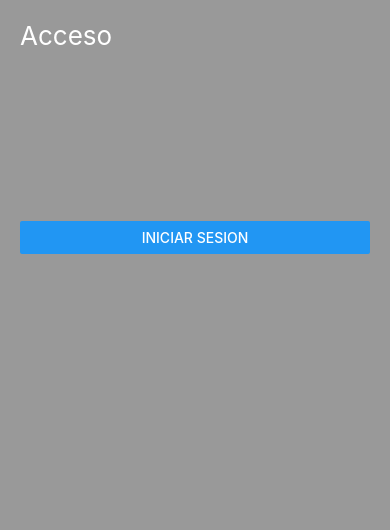
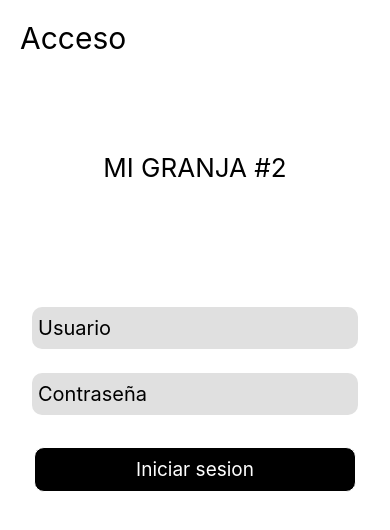
Before and after one commit to MMaycol/MyFarm2, a React Native app: screen /LoginView in a window 390 px wide. Shown: the top 530 px of the page. Built offline with nearby package versions, Linux system fonts and the light colour scheme.

Commit message:
Diseño de la vista login

```diff
--- a/components/view/LoginView.js
+++ b/components/view/LoginView.js
@@ -1,13 +1,23 @@
-import { StyleSheet, Text, View, Button} from 'react-native';
+import { StyleSheet, Text, View, TouchableOpacity , TextInput, Image} from 'react-native';
 
 const LoginView = (props) => {
 
     return (<View style={styles.CardStyle}>
-        <Text style={styles.Title}>Acceso</Text>
-        <View style={styles.OptionContainer}>
-            <Button title = "Iniciar sesion" onPress={() => {
+        <Text style = {styles.Title}>Acceso</Text>
+        <Text style = {styles.Banner}>MI GRANJA #2</Text>
+
+        <View style = {styles.body_login}>
+
+            <TextInput style = {styles.input} placeholder = "Usuario" />
+            <TextInput style = {styles.input} placeholder = "Contraseña" />
+
+        <TouchableOpacity onPress={() => {
                 props.navigation.navigate('MainView');
-            }}></Button>
+            }}
+            style = {styles.Button} >
+            <Text style = {styles.ButtonText}>Iniciar sesion</Text>
+       </TouchableOpacity>
+
         </View>
 
     </View>);
@@ -18,14 +28,48 @@ export { LoginView }
 const styles = StyleSheet.create({
     CardStyle: {
         flex: 1,
-        backgroundColor: '#999',
+        backgroundColor: 'white',
         padding: 20
-    }, Title: {
+    },
+    Title: {
         flex: 1,
-        color: "white",
+        color: "black",
+        fontSize: 30,
+        justifyContent: 'center'
+    },
+    Banner: {
+        flex: 1,
+        color: "black",
         fontSize: 26,
-        justifyContent: 'center'
-    }, OptionContainer: {
-        flex: 3
+        justifyContent: 'center',
+        textAlign: 'center'
+    },
+    input: {
+        height: 42,
+        margin: 12,
+        fontSize: 20,
+        padding: 6,
+        backgroundColor: '#e0e0e0',
+        borderRadius: 10
+      },
+    Button: {
+        marginRight: 14,
+        marginLeft: 14,
+        marginTop: 20,
+        paddingTop: 10,
+        paddingBottom: 10,
+        backgroundColor: 'black',
+        borderRadius: 10,
+        borderWidth: 1,
+        borderColor: 'white'
+    },
+    ButtonText: {
+        color: 'white',
+        textAlign: 'center',
+        fontSize: 19
+      },
+    body_login: {
+        marginTop: 10,
+       flex: 4
     }
 });
```
Also changed, not shown: Images/logo.png (added).
